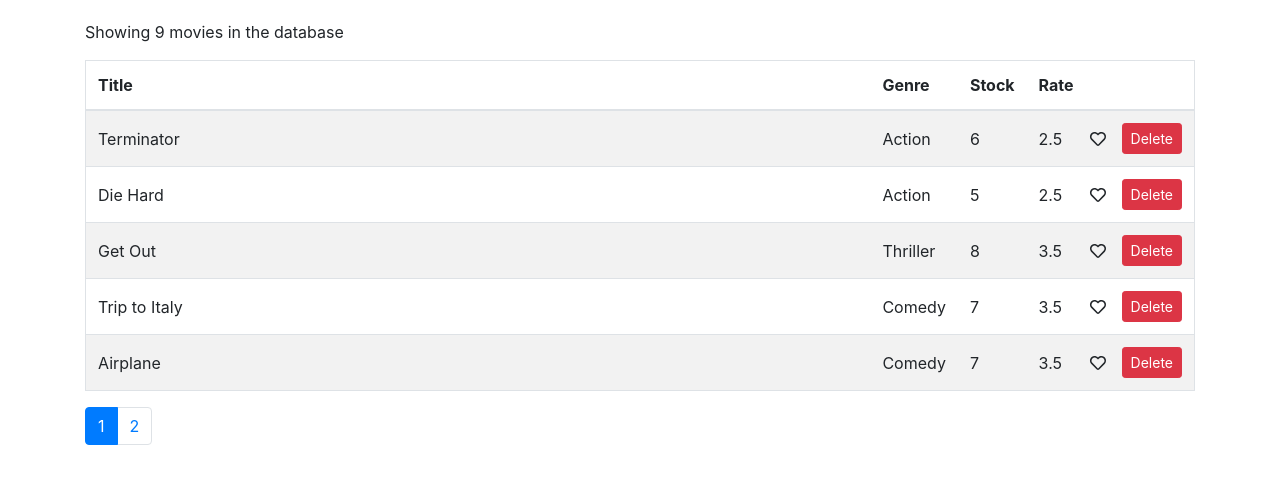
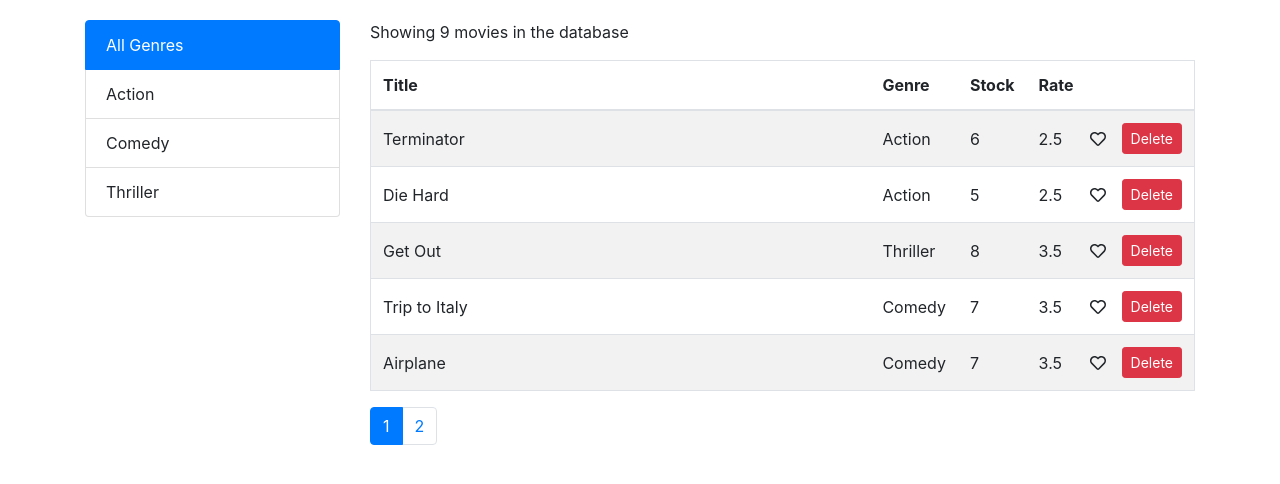
Before and after one commit to Vanfarock/mosh_react_course, a React (Create React App) app in the folder vidly/: page /movies in a window 1280 px wide. Shown: the top 484 px of the page. Built offline with nearby package versions, Linux system fonts and the light colour scheme.

Commit message:
Added filter by genre

```diff
--- /dev/null
+++ b/vidly/src/components/common/listGroup.jsx
@@ -0,0 +1,33 @@
+import React from 'react';
+import PropTypes from 'prop-types';
+
+function ListGroup(props) {
+  const {items, textProperty, valueProperty, currentItem, onItemChange} = props;
+  if (items.length <= 1) return null;
+
+  return (
+    <ul className="list-group">
+      {items.map((item, index) => (
+        <li key={item[valueProperty] || `${valueProperty}_index`}
+            className={item === currentItem ? 'list-group-item active' : 'list-group-item'}
+            onClick={() => onItemChange(item)}
+            role="button">{item[textProperty]}</li>
+      ))}
+    </ul>
+  );
+}
+
+ListGroup.defaultProps = {
+  textProperty: 'name',
+  valueProperty: '_id'
+}
+
+ListGroup.propTypes = {
+  items: PropTypes.arrayOf(PropTypes.object).isRequired,
+  textProperty: PropTypes.string,
+  valueProperty: PropTypes.string,
+  currentItem: PropTypes.object,
+  onItemChange: PropTypes.func.isRequired
+}
+
+export default ListGroup;
--- a/vidly/src/components/movies.jsx
+++ b/vidly/src/components/movies.jsx
@@ -1,31 +1,59 @@
 import React, { Component } from 'react';
 import { getMovies } from '../services/fakeMovieService';
+import { getGenres } from '../services/fakeGenreService';
 import Like from './common/like';
+import ListGroup from './common/listGroup';
 import Pagination from './common/pagination';
 import {paginate} from '../utils/paginate';
 
 class Movies extends Component {
-  state = {
+  constructor() {
+    super();
+
+    this.state = {
       pageSize: 5,
+      movies: [],
+      genres: [],
+      currentPage: 1,
+    };
+  }
+
+  componentDidMount() {
+    const currentGenre ={name: 'All Genres'};
+    const genres = [currentGenre, ...getGenres()];
+
+    this.setState({
       movies: getMovies(),
-    currentPage: 1
-  };
+      currentGenre,
+      genres
+    })
+  }
 
   render() {
-    const {pageSize, currentPage, movies: allMovies} = this.state;
-    const count = allMovies.length;
+    const {pageSize, currentPage, movies: allMovies, genres, currentGenre} = this.state;
 
-    if (count === 0) {
+    if (allMovies.length === 0) {
       return (
         <p>There are no movies in the database</p>
       );
     }
 
-    const movies = paginate(allMovies, currentPage, pageSize);
+    const filtered = currentGenre && currentGenre._id
+        ? allMovies.filter(item => item.genre._id === currentGenre._id)
+        : allMovies;
+    const movies = paginate(filtered, currentPage, pageSize);
 
     return (
-      <>
-        <p>Showing {count} movies in the database</p>
+      <div className="row">
+        {genres.length > 1 &&
+        <div className="col-lg-3">
+          <ListGroup items={genres}
+                     currentItem={currentGenre}
+                     onItemChange={this.handleGenreChange} />
+        </div>}
+
+        <div className="col">
+          <p>Showing {filtered.length} movies in the database</p>
           <table className="table table-striped table-hover border">
             <thead>
               <tr>
@@ -53,12 +81,20 @@ class Movies extends Component {
               ))}
             </tbody>
           </table>
-        <Pagination itemsCount={count}
+          <Pagination itemsCount={filtered.length}
                       pageSize={pageSize}
                       currentPage={currentPage}
                       onPageChange={this.handlePageChange} />
-      </>
+        </div>
+      </div>
     );
+  }
+
+  handleGenreChange = genre => {
+    this.setState({
+      currentGenre: genre,
+      currentPage: 1
+    });
   }
 
   handleLike = (movie) => {
```
Lines whose indentation alone changed are shown as unchanged.
